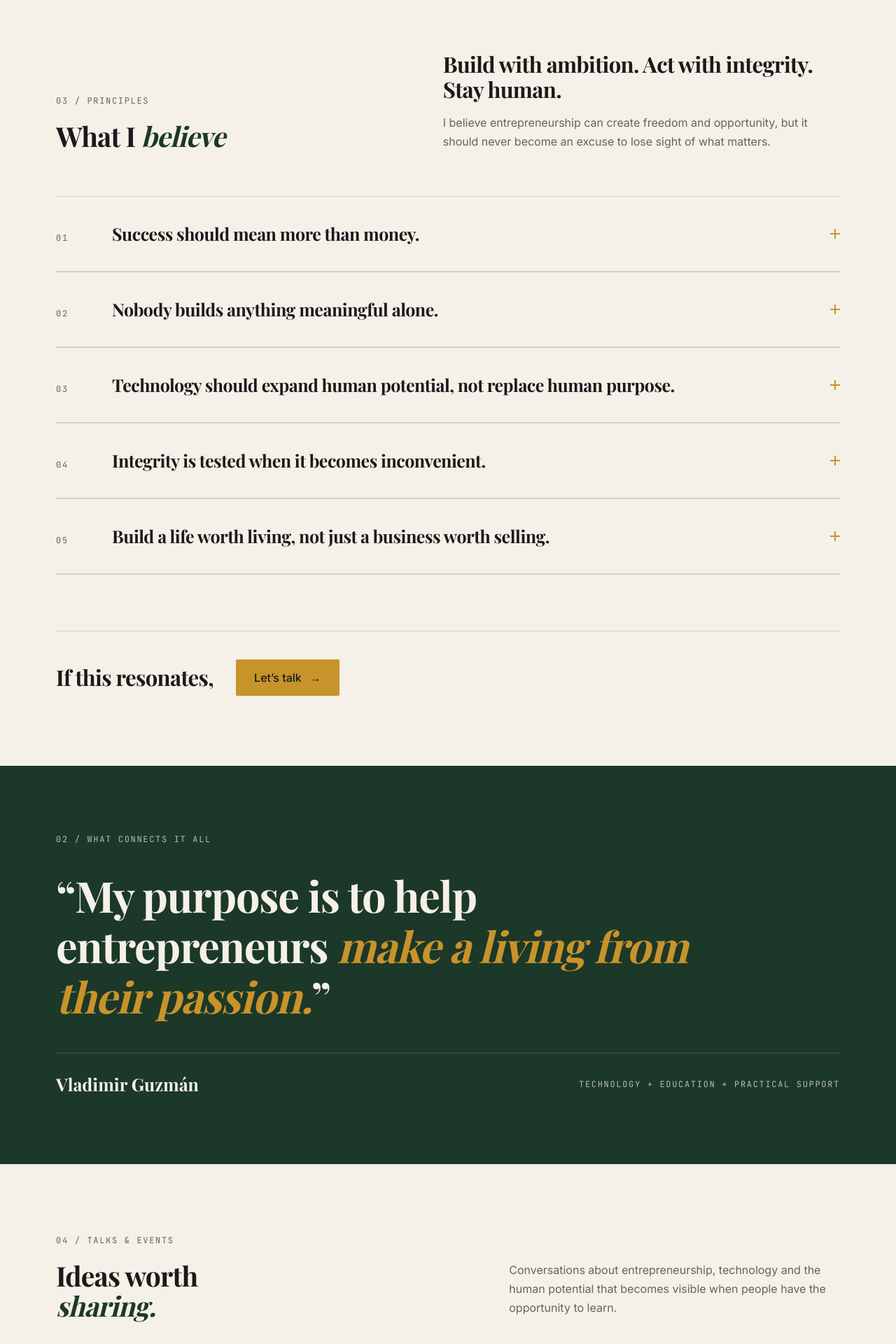
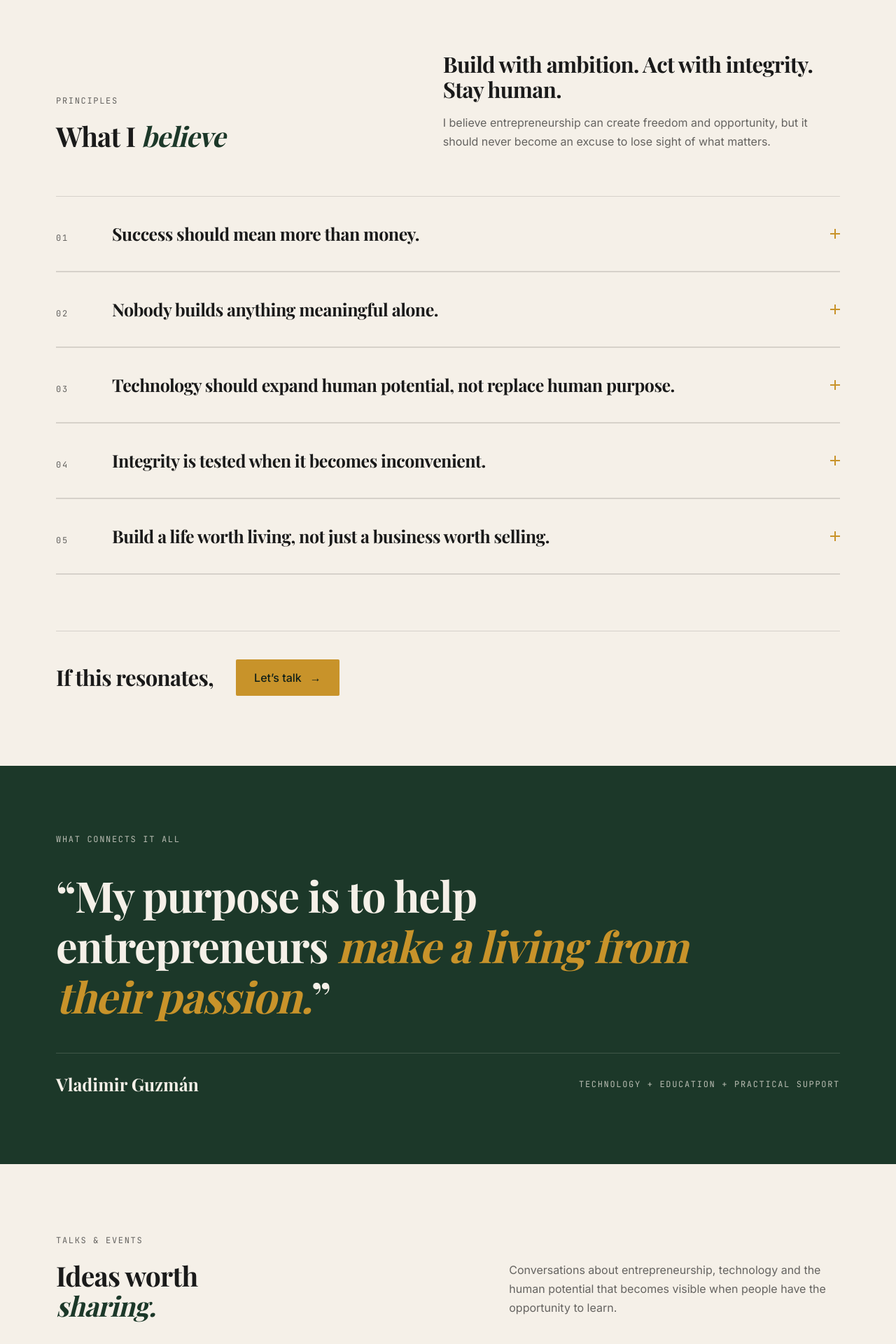
Before and after one commit to vlaguzman/personal_site, a Next.js app: page / in a window 1280 px wide. Shown: the part 2980-4900 px from the top of the page at 70% size. Built offline with nearby package versions, Linux system fonts and the light colour scheme.

Commit message:
refactor: drop ordinal numbers from section eyebrows

```diff
--- a/src/components/landing/Beliefs.tsx
+++ b/src/components/landing/Beliefs.tsx
@@ -6,7 +6,7 @@ export function Beliefs() {
       <div className="wrap">
         <div className="beliefs-heading">
           <div>
-            <span className="eyebrow">03 / PRINCIPLES</span>
+            <span className="eyebrow">PRINCIPLES</span>
             <h2>
               What I <em>believe</em>
             </h2>
--- a/src/components/landing/Contact.tsx
+++ b/src/components/landing/Contact.tsx
@@ -4,7 +4,7 @@ export function Contact() {
   return (
     <section id="contact" className="contact wrap">
       <div>
-        <span className="eyebrow">05 / THE NEXT CONVERSATION</span>
+        <span className="eyebrow">THE NEXT CONVERSATION</span>
         <h2>
           What are
           <br />
--- a/src/components/landing/Purpose.tsx
+++ b/src/components/landing/Purpose.tsx
@@ -2,7 +2,7 @@ export function Purpose() {
   return (
     <section className="purpose">
       <div className="wrap">
-        <span className="eyebrow">02 / WHAT CONNECTS IT ALL</span>
+        <span className="eyebrow">WHAT CONNECTS IT ALL</span>
         <p>
           “My purpose is to help entrepreneurs <em>make a living from their passion.</em>”
         </p>
--- a/src/components/landing/Talks.tsx
+++ b/src/components/landing/Talks.tsx
@@ -5,7 +5,7 @@ export function Talks() {
     <section id="talks" className="talks wrap">
       <div className="section-heading">
         <div>
-          <span className="eyebrow">04 / TALKS &amp; EVENTS</span>
+          <span className="eyebrow">TALKS &amp; EVENTS</span>
           <h2>
             Ideas worth
             <br />
```
Also changed, not shown: 1 other file (tests, documents, lock files or other folders).
